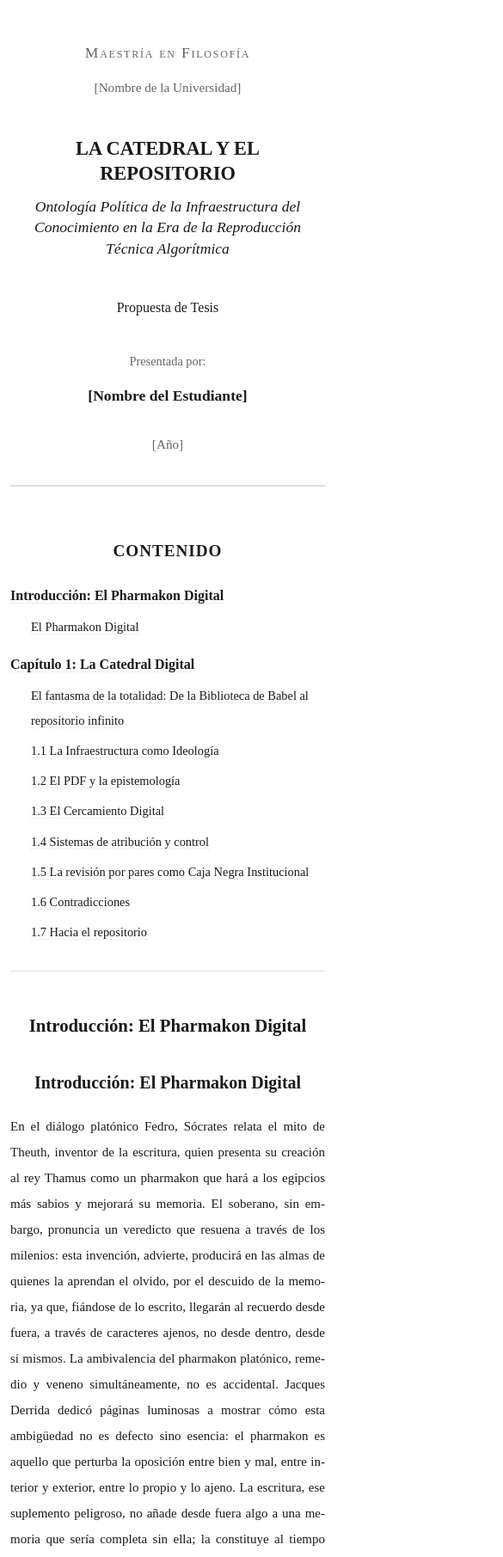
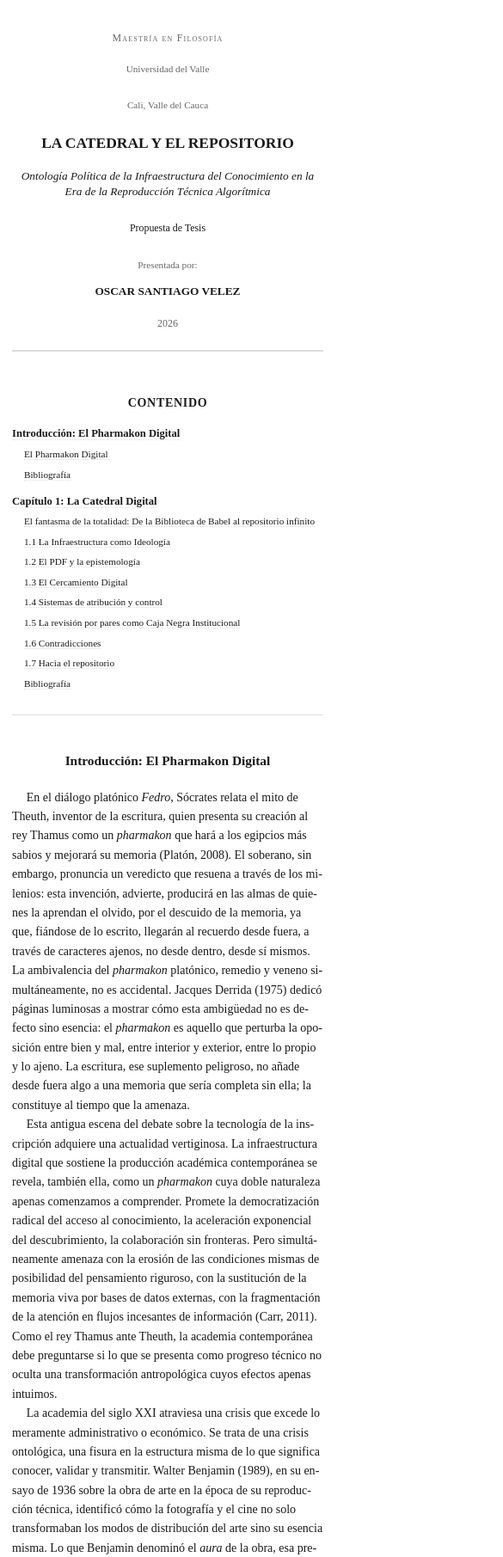
Before and after one commit to ossavemu/mg-thesis, a website built with Vite: page index.html in a window 390 px wide. Shown: the top 1811 px of the page at 86% size, 585 px wide, since content can reach past the window. Built offline with nearby package versions, Linux system fonts and the light colour scheme.

Commit message:
feat: Update thesis content and structure
- Revised the introduction chapter "El Pharmakon Digital" for clarity and depth.
- Added bibliographic references to support the thesis arguments.
- Updated thesis metadata with author name and university details.
- Enhanced the main JavaScript file to correctly fetch thesis data.
- Improved CSS styles for better mobile responsiveness and visual hierarchy.
- Introduced a new bibliography section in the introduction chapter.

```diff
--- /dev/null
+++ b/public/data/01_introduccion/bibliografia.md
@@ -0,0 +1,19 @@
+# Bibliografía
+
+Barthes, R. (1977). The death of the author. En *Image-Music-Text* (pp. 142-148). Fontana Press.
+
+Benjamin, W. (1989). La obra de arte en la época de su reproducción técnica. En *Discursos interrumpidos I* (pp. 15-57). Taurus. (Trabajo original publicado en 1936)
+
+Carr, N. (2011). *Superficiales: ¿Qué está haciendo Internet con nuestras mentes?* Taurus.
+
+Derrida, J. (1975). *La farmacia de Platón*. Fundamentos.
+
+Foucault, M. (1976). *Vigilar y castigar: Nacimiento de la prisión*. Siglo XXI Editores.
+
+Kristeva, J. (1980). *Desire in language: A semiotic approach to literature and art*. Columbia University Press.
+
+Platón. (2008). *Fedro*. Alianza Editorial.
+
+Raymond, E. S. (1999). *The cathedral and the bazaar: Musings on Linux and Open Source by an accidental revolutionary*. O'Reilly Media.
+
+Winner, L. (1980). Do artifacts have politics? *Daedalus, 109*(1), 121-136.
--- a/public/data/01_introduccion/el_pharmakon_digital.md
+++ b/public/data/01_introduccion/el_pharmakon_digital.md
@@ -1,16 +1,14 @@
-## Introducción: El Pharmakon Digital
+En el diálogo platónico *Fedro*, Sócrates relata el mito de Theuth, inventor de la escritura, quien presenta su creación al rey Thamus como un *pharmakon* que hará a los egipcios más sabios y mejorará su memoria (Platón, 2008). El soberano, sin embargo, pronuncia un veredicto que resuena a través de los milenios: esta invención, advierte, producirá en las almas de quienes la aprendan el olvido, por el descuido de la memoria, ya que, fiándose de lo escrito, llegarán al recuerdo desde fuera, a través de caracteres ajenos, no desde dentro, desde sí mismos. La ambivalencia del *pharmakon* platónico, remedio y veneno simultáneamente, no es accidental. Jacques Derrida (1975) dedicó páginas luminosas a mostrar cómo esta ambigüedad no es defecto sino esencia: el *pharmakon* es aquello que perturba la oposición entre bien y mal, entre interior y exterior, entre lo propio y lo ajeno. La escritura, ese suplemento peligroso, no añade desde fuera algo a una memoria que sería completa sin ella; la constituye al tiempo que la amenaza.
 
-En el diálogo platónico Fedro, Sócrates relata el mito de Theuth, inventor de la escritura, quien presenta su creación al rey Thamus como un pharmakon que hará a los egipcios más sabios y mejorará su memoria. El soberano, sin embargo, pronuncia un veredicto que resuena a través de los milenios: esta invención, advierte, producirá en las almas de quienes la aprendan el olvido, por el descuido de la memoria, ya que, fiándose de lo escrito, llegarán al recuerdo desde fuera, a través de caracteres ajenos, no desde dentro, desde sí mismos. La ambivalencia del pharmakon platónico, remedio y veneno simultáneamente, no es accidental. Jacques Derrida dedicó páginas luminosas a mostrar cómo esta ambigüedad no es defecto sino esencia: el pharmakon es aquello que perturba la oposición entre bien y mal, entre interior y exterior, entre lo propio y lo ajeno. La escritura, ese suplemento peligroso, no añade desde fuera algo a una memoria que sería completa sin ella; la constituye al tiempo que la amenaza.
+Esta antigua escena del debate sobre la tecnología de la inscripción adquiere una actualidad vertiginosa. La infraestructura digital que sostiene la producción académica contemporánea se revela, también ella, como un *pharmakon* cuya doble naturaleza apenas comenzamos a comprender. Promete la democratización radical del acceso al conocimiento, la aceleración exponencial del descubrimiento, la colaboración sin fronteras. Pero simultáneamente amenaza con la erosión de las condiciones mismas de posibilidad del pensamiento riguroso, con la sustitución de la memoria viva por bases de datos externas, con la fragmentación de la atención en flujos incesantes de información (Carr, 2011). Como el rey Thamus ante Theuth, la academia contemporánea debe preguntarse si lo que se presenta como progreso técnico no oculta una transformación antropológica cuyos efectos apenas intuimos.
 
-Esta antigua escena del debate sobre la tecnología de la inscripción adquiere una actualidad vertiginosa. La infraestructura digital que sostiene la producción académica contemporánea se revela, también ella, como un pharmakon cuya doble naturaleza apenas comenzamos a comprender. Promete la democratización radical del acceso al conocimiento, la aceleración exponencial del descubrimiento, la colaboración sin fronteras. Pero simultáneamente amenaza con la erosión de las condiciones mismas de posibilidad del pensamiento riguroso, con la sustitución de la memoria viva por bases de datos externas, con la fragmentación de la atención en flujos incesantes de información. Como el rey Thamus ante Theuth, la academia contemporánea debe preguntarse si lo que se presenta como progreso técnico no oculta una transformación antropológica cuyos efectos apenas intuimos.
-
-La academia del siglo XXI atraviesa una crisis que excede lo meramente administrativo o económico. Se trata de una crisis ontológica, una fisura en la estructura misma de lo que significa conocer, validar y transmitir. Walter Benjamin, en su ensayo de 1936 sobre la obra de arte en la época de su reproducción técnica, identificó cómo la fotografía y el cine no solo transformaban los modos de distribución del arte sino su esencia misma. Lo que Benjamin denominó el aura de la obra, esa presencia única en el tiempo y el espacio, se marchita ante la posibilidad de reproducción infinita. Pero esta pérdida no es simplemente negativa; libera potencialidades políticas nuevas, democratiza el acceso, aunque al precio de una transformación en la naturaleza misma de la experiencia estética. Lo que Benjamin percibió en el dominio del arte se repite ahora, con consecuencias aún más vertiginosas, en el dominio del conocimiento.
+La academia del siglo XXI atraviesa una crisis que excede lo meramente administrativo o económico. Se trata de una crisis ontológica, una fisura en la estructura misma de lo que significa conocer, validar y transmitir. Walter Benjamin (1989), en su ensayo de 1936 sobre la obra de arte en la época de su reproducción técnica, identificó cómo la fotografía y el cine no solo transformaban los modos de distribución del arte sino su esencia misma. Lo que Benjamin denominó el *aura* de la obra, esa presencia única en el tiempo y el espacio, se marchita ante la posibilidad de reproducción infinita. Pero esta pérdida no es simplemente negativa; libera potencialidades políticas nuevas, democratiza el acceso, aunque al precio de una transformación en la naturaleza misma de la experiencia estética. Lo que Benjamin percibió en el dominio del arte se repite ahora, con consecuencias aún más vertiginosas, en el dominio del conocimiento.
 
 La reproducción técnica algorítmica del conocimiento no preserva la sustancia del saber mientras democratiza su acceso; la transforma en su núcleo, alterando las relaciones de producción intelectual, los criterios de validación y la economía política de la verdad. Si la fotografía permitía reproducir la imagen de una pintura pero no su aura, los sistemas contemporáneos de generación de texto permiten reproducir la forma del discurso académico sin la trayectoria biográfica, institucional y material que lo produjo. La pregunta benjaminiana adquiere una urgencia nueva: ¿qué se pierde y qué se gana en esta transformación? ¿Qué nuevas formas de autoridad emergen cuando la antigua aura del experto se desvanece?
 
-Esta investigación sostiene una tesis que requiere fundamentación cuidadosa: la arquitectura de los repositorios y plataformas académicas no constituye un contenedor neutral para el conocimiento producido en otra parte. Esta afirmación, que podría parecer trivial, implica una ruptura con la comprensión instrumental de la tecnología que pervade el sentido común académico. Antes bien, estas infraestructuras digitales son la materialización de una ontología política específica, una visión sobre qué es el conocimiento, quién posee la autoridad para certificarlo, a quién pertenece y bajo qué condiciones puede circular. Michel Foucault articuló esta intuición con precisión en su análisis del poder: el poder no es primariamente represivo sino productivo. En la formulación memorable de Vigilar y Castigar, el poder produce realidad, produce dominios de objetos y rituales de verdad.
+Esta investigación sostiene una tesis que requiere fundamentación cuidadosa: la arquitectura de los repositorios y plataformas académicas no constituye un contenedor neutral para el conocimiento producido en otra parte. Esta afirmación, que podría parecer trivial, implica una ruptura con la comprensión instrumental de la tecnología que pervade el sentido común académico. Antes bien, estas infraestructuras digitales son la materialización de una ontología política específica, una visión sobre qué es el conocimiento, quién posee la autoridad para certificarlo, a quién pertenece y bajo qué condiciones puede circular. Michel Foucault (1976) articuló esta intuición con precisión en su análisis del poder: el poder no es primariamente represivo sino productivo. En la formulación memorable de *Vigilar y Castigar*, "el poder produce realidad, produce dominios de objetos y rituales de verdad" (p. 198).
 
-Las plataformas digitales académicas son, en este sentido foucaultiano preciso, dispositivos de poder/saber. No organizan textos ya existentes de manera neutral; constituyen el campo mismo de lo que cuenta como conocimiento legítimo. Determinan qué puede ser visto y qué permanece invisible, qué conexiones son posibles y cuáles impensables, qué formas de autoría son reconocidas y cuáles borradas. Esta constitución no ocurre mediante decreto explícito sino mediante la operación silenciosa de algoritmos, protocolos y interfaces cuya lógica raramente se somete a escrutinio filosófico. Como Langdon Winner argumentó en su influyente ensayo sobre los artefactos políticos, los objetos técnicos tienen política, encarnan relaciones de poder que se presentan como meras necesidades técnicas.
+Las plataformas digitales académicas son, en este sentido foucaultiano preciso, dispositivos de poder/saber. No organizan textos ya existentes de manera neutral; constituyen el campo mismo de lo que cuenta como conocimiento legítimo. Determinan qué puede ser visto y qué permanece invisible, qué conexiones son posibles y cuáles impensables, qué formas de autoría son reconocidas y cuáles borradas. Esta constitución no ocurre mediante decreto explícito sino mediante la operación silenciosa de algoritmos, protocolos y interfaces cuya lógica raramente se somete a escrutinio filosófico. Como Winner (1980) argumentó en su influyente ensayo sobre los artefactos políticos, los objetos técnicos tienen política, encarnan relaciones de poder que se presentan como meras necesidades técnicas.
 
 
 ### ESQUEMA 1: La Doble Naturaleza del Pharmakon Digital
@@ -22,10 +20,10 @@ Las plataformas digitales académicas son, en este sentido foucaultiano preciso,
 | Temporal | Aceleración del descubrimiento, síntesis instantánea | Erosión de la memoria institucional, presentismo radical |
 | Ontológica | Conocimiento como red dinámica, emergencia colectiva | Reificación del conocimiento, fetichización del dato |
 
-La metáfora arquitectónica que titula esta investigación no es arbitraria ni meramente ornamental. Evoca deliberadamente el célebre ensayo de Eric Raymond, La Catedral y el Bazar, sobre dos modos radicalmente divergentes de producción de software. Raymond describe la Catedral como el modelo tradicional: desarrollo centralizado, jerarquizado, donde el código es cuidadosamente diseñado por un grupo selecto de arquitectos antes de ser liberado al público. El Bazar, por contraste, es caótico, horizontal, donde el código evoluciona mediante contribuciones distribuidas y la selección darwiniana de las mejores soluciones. Como Raymond formula con la que él denomina Ley de Linus: dadas suficientes miradas, todos los errores se vuelven evidentes. La genialidad no reside en un diseñador omnisciente sino en la inteligencia colectiva del enjambre.
+La metáfora arquitectónica que titula esta investigación no es arbitraria ni meramente ornamental. Evoca deliberadamente el célebre ensayo de Eric Raymond (1999), *La Catedral y el Bazar*, sobre dos modos radicalmente divergentes de producción de software. Raymond describe la Catedral como el modelo tradicional: desarrollo centralizado, jerarquizado, donde el código es cuidadosamente diseñado por un grupo selecto de arquitectos antes de ser liberado al público. El Bazar, por contraste, es caótico, horizontal, donde el código evoluciona mediante contribuciones distribuidas y la selección darwiniana de las mejores soluciones. Como Raymond formula con la que él denomina Ley de Linus: "dadas suficientes miradas, todos los errores se vuelven evidentes" (p. 30). La genialidad no reside en un diseñador omnisciente sino en la inteligencia colectiva del enjambre.
 
 Transportar esta oposición del dominio técnico al filosófico requiere reconocer que no se trata de una mera analogía sino de una homología estructural. La Catedral representa un modelo epistemológico jerárquico donde el conocimiento se construye mediante la agregación planificada de contribuciones individuales bajo la supervisión de autoridades reconocidas. La legitimidad deriva de credenciales previas, de posiciones en instituciones prestigiosas, de publicaciones en revistas indexadas. El Repositorio, siguiendo la nomenclatura que se propone aquí para evitar las connotaciones comerciales del Bazar, encarna una visión alternativa: el saber como emergencia distribuida, como red de contribuciones horizontales cuya validez no deriva de la autoridad institucional sino de la prueba práctica y el escrutinio comunitario. Entre estas dos visiones se libra una batalla que no es meramente técnica sino profundamente política, una disputa sobre la naturaleza misma de la autoridad intelectual en la era digital.
 
 La irrupción de los sistemas de inteligencia artificial generativa ha funcionado como un revelador químico que hace visible lo que permanecía latente en la infraestructura académica. La metáfora fotográfica es deliberada: como los ácidos que en la fotografía analógica hacían aparecer la imagen oculta en el negativo, la capacidad de las máquinas para producir texto académicamente plausible ha expuesto las contradicciones estructurales del sistema vigente. Un modelo diseñado para proteger objetos textuales finales, para asegurar la trazabilidad de la autoría individual, para prevenir el plagio mediante la comparación de cadenas de caracteres, se descubre impotente ante un ecosistema de producción fluida donde la distinción entre autor humano y síntesis algorítmica se vuelve progresivamente opaca, quizás indecidible en principio.
 
-La pregunta urgente, entonces, no es cómo perfeccionar los detectores de texto generado algorítmicamente, cómo ajustar el aparato de vigilancia para identificar la trampa. Esta respuesta tecnócrata asume que el problema es de implementación cuando en realidad es ontológico. La pregunta verdadera es si el concepto mismo de autoría individual que subyace al sistema actual, el Author-God que Roland Barthes proclamó muerto en 1967, sigue siendo epistemológicamente coherente y éticamente defendible. Si la escritura es siempre ya un tejido de citas, un mosaico de voces ajenas, como Barthes y Kristeva argumentaron con fuerza, entonces la obsesión con la propiedad intelectual individual se revela como ficción ideológica, como fetiche que oculta la naturaleza inherentemente colectiva de toda producción intelectual.
+La pregunta urgente, entonces, no es cómo perfeccionar los detectores de texto generado algorítmicamente, cómo ajustar el aparato de vigilancia para identificar la trampa. Esta respuesta tecnócrata asume que el problema es de implementación cuando en realidad es ontológico. La pregunta verdadera es si el concepto mismo de autoría individual que subyace al sistema actual, el *Author-God* que Roland Barthes (1977) proclamó muerto en 1967, sigue siendo epistemológicamente coherente y éticamente defendible. Si la escritura es siempre ya un tejido de citas, un mosaico de voces ajenas, como Barthes y Kristeva (1980) argumentaron con fuerza, entonces la obsesión con la propiedad intelectual individual se revela como ficción ideológica, como fetiche que oculta la naturaleza inherentemente colectiva de toda producción intelectual.
--- a/public/data/thesis.json
+++ b/public/data/thesis.json
@@ -1,18 +1,20 @@
 {
   "title": "LA CATEDRAL Y EL REPOSITORIO",
   "subtitle": "Ontología Política de la Infraestructura del Conocimiento en la Era de la Reproducción Técnica Algorítmica",
-  "author": "[Nombre del Estudiante]",
+  "author": "OSCAR SANTIAGO VELEZ",
   "program": "Maestría en Filosofía",
-  "university": "[Nombre de la Universidad]",
+  "university": "Universidad del Valle",
+  "location": "Cali, Valle del Cauca",
   "type": "Propuesta de Tesis",
-  "year": "[Año]",
+  "year": "2026",
   "chapters": [
     {
       "id": "01_introduccion",
       "title": "Introducción: El Pharmakon Digital",
       "type": "introduction",
       "sections": [
-        { "file": "el_pharmakon_digital.md", "title": "El Pharmakon Digital" }
+        { "file": "el_pharmakon_digital.md", "title": "El Pharmakon Digital" },
+        { "file": "bibliografia.md", "title": "Bibliografía" }
       ]
     },
     {
@@ -27,7 +29,8 @@
         { "file": "sistemas_de_atribucion_y_control.md", "title": "1.4 Sistemas de atribución y control" },
         { "file": "la_revision_por_pares.md", "title": "1.5 La revisión por pares como Caja Negra Institucional" },
         { "file": "contradicciones.md", "title": "1.6 Contradicciones" },
-        { "file": "hacia_el_repositorio.md", "title": "1.7 Hacia el repositorio" }
+        { "file": "hacia_el_repositorio.md", "title": "1.7 Hacia el repositorio" },
+        { "file": "bibliografia.md", "title": "Bibliografía" }
       ]
     }
   ]
--- a/src/main.js
+++ b/src/main.js
@@ -39,7 +39,7 @@ function processFootnotes(html, sectionId) {
 }
 
 async function loadThesis() {
-  const res = await fetch('/data/thesis.json')
+  const res = await fetch(`${import.meta.env.BASE_URL}data/thesis.json`)
   const thesis = await res.json()
 
   let html = ''
@@ -49,6 +49,7 @@ async function loadThesis() {
     <div class="cover">
       <div class="program">${thesis.program}</div>
       <div class="university">${thesis.university}</div>
+      ${thesis.location ? `<div class="location">${thesis.location}</div>` : ''}
       <div class="title">${thesis.title}</div>
       <div class="subtitle">${thesis.subtitle}</div>
       <div class="type">${thesis.type}</div>
@@ -79,7 +80,7 @@ async function loadThesis() {
     if (chapter.sections) {
       for (const section of chapter.sections) {
         const sectionId = section.file.replace('.md', '')
-        const mdRes = await fetch(`/data/${chapter.id}/${section.file}`)
+        const mdRes = await fetch(`${import.meta.env.BASE_URL}data/${chapter.id}/${section.file}`)
         const mdText = await mdRes.text()
         const sectionHtml = processFootnotes(marked(mdText), sectionId)
         html += `<section id="${sectionId}">${sectionHtml}</section>`
--- a/src/style.css
+++ b/src/style.css
@@ -55,6 +55,11 @@ body {
 
 .cover .university {
   font-size: 0.95rem;
+  color: var(--color-muted);
+}
+
+.cover .location {
+  font-size: 0.9rem;
   color: var(--color-muted);
   margin-bottom: 2rem;
 }
@@ -313,29 +318,116 @@ body {
 
 /* Mobile responsive adjustments */
 @media (max-width: 600px) {
+  :root {
+    --font-size: 14px;
+    --line-height: 1.6;
+  }
+
   body {
-    padding: 0.75rem;
-    font-size: 15px;
+    padding: 1rem;
   }
 
   .cover {
-    padding: 2rem 0.5rem;
-    min-height: 50vh;
+    padding: 1.5rem 0.75rem;
+    min-height: auto;
+    gap: 0.75rem;
+  }
+
+  .cover .program {
+    font-size: 0.85rem;
+    margin-bottom: 0.5rem;
+  }
+
+  .cover .university {
+    font-size: 0.8rem;
+    margin-bottom: 1rem;
+  }
+
+  .cover .location {
+    font-size: 0.8rem;
+    margin-bottom: 1rem;
   }
 
   .cover .title {
-    font-size: 1.4rem;
+    font-size: 1.25rem;
+    line-height: 1.25;
+    margin-bottom: 0.5rem;
+  }
+
+  .cover .subtitle {
+    font-size: 0.95rem;
+    line-height: 1.35;
+    margin-bottom: 1rem;
+  }
+
+  .cover .type {
+    font-size: 0.85rem;
+    margin-bottom: 1rem;
+  }
+
+  .cover .author-label {
+    font-size: 0.8rem;
+  }
+
+  .cover .author {
+    font-size: 0.95rem;
+  }
+
+  .cover .year {
+    font-size: 0.85rem;
+    margin-top: 0.5rem;
+  }
+
+  .toc h2 {
+    font-size: 1rem;
+  }
+
+  .toc .toc-chapter {
+    font-size: 0.9rem;
+  }
+
+  .toc .toc-section {
+    font-size: 0.8rem;
+    padding-left: 1rem;
+  }
+
+  .chapter-title {
+    font-size: 1.1rem;
+  }
+
+  .chapter h2 {
+    font-size: 1.05rem;
+  }
+
+  .chapter h3 {
+    font-size: 0.95rem;
+  }
+
+  .chapter h4 {
+    font-size: 0.9rem;
+  }
+
+  .chapter p {
+    text-indent: 1.2rem;
+    text-align: left;
   }
 
   .chapter table {
-    font-size: 0.78rem;
+    font-size: 0.7rem;
     display: block;
     overflow-x: auto;
     -webkit-overflow-scrolling: touch;
   }
 
-  .chapter p {
-    text-indent: 1.5rem;
+  .chapter th,
+  .chapter td {
+    padding: 0.4rem;
+  }
+
+  .chapter blockquote {
+    margin: 0.75rem 0 0.75rem 0.5rem;
+    padding: 0.4rem 0.75rem;
+    font-size: 0.85rem;
   }
 }
 
```
Also changed, not shown: .github/workflows/deploy.yml (deleted), 1 other file.
